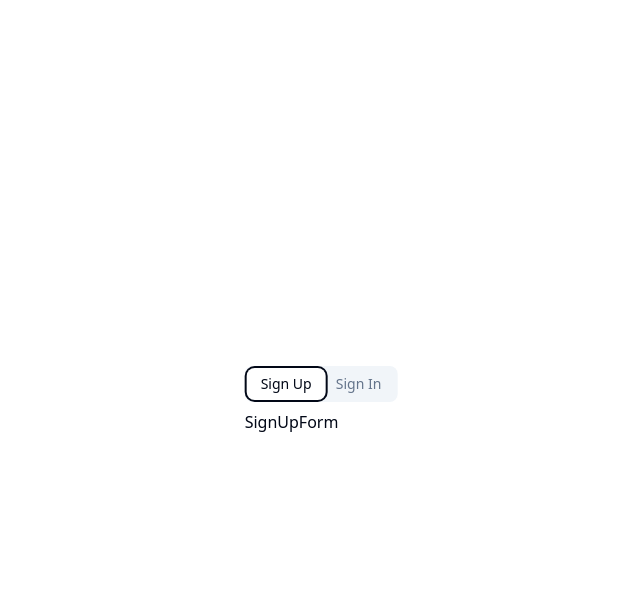
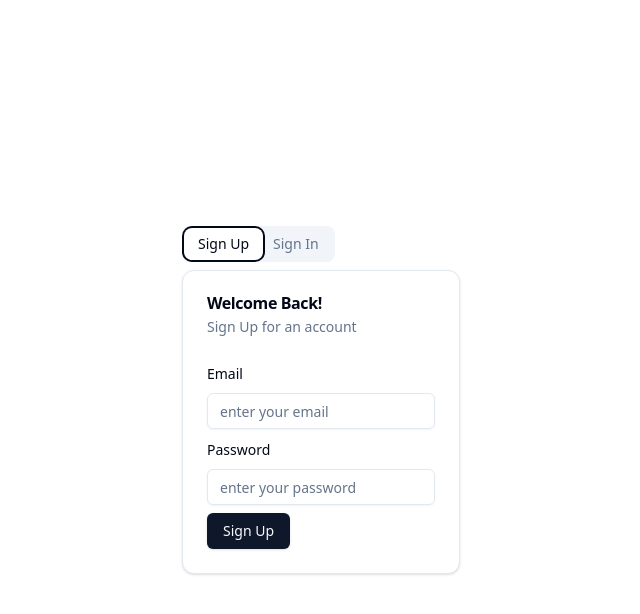
Before and after one commit to olyaiy/lucia-practice, a Next.js app: page /authenticate in a window 1280 px wide. Both pictures are taken after a click on the tab "Sign Up". Shown: the top 614 px of the page, without its empty margins (319-959 px from the left). Built offline with nearby package versions, Linux system fonts and the light colour scheme.

Commit message:
add sign-up component

```diff
--- a/src/app/authenticate/SignInForm.tsx
+++ b/src/app/authenticate/SignInForm.tsx
@@ -35,6 +35,7 @@ const SignInForm = () => {
       email: "",
       password: "",
     },
+
   })
 
   // 2. Define a submit handler.
@@ -63,11 +64,34 @@ const SignInForm = () => {
                         <FormItem>
                             <FormLabel>Email</FormLabel>
                             <FormControl>
-                                <Input placeholder='enter your email..' {...field}/>
+                                <Input type='email' placeholder='enter your email' {...field}/>
                             </FormControl>
+                            <FormMessage/>
                         </FormItem>
                     )}
                     ></FormField>
+                     <FormField
+                    control={form.control}
+                    name='password'
+                    render={({ field }) => (
+                        <FormItem>
+                            <FormLabel>Password</FormLabel>
+                            <FormControl>
+                                <Input type='password' placeholder='enter your password' {...field}
+                                onChange={(e) => {
+                                    e.target.value = e.target.value.trim()
+                                    field.onChange(e);
+                                }}
+                                />
+                            </FormControl>
+                            <FormMessage/>
+                        </FormItem>
+                    )}
+                    ></FormField>
+                    <Button type='submit' className='self-start'>
+                        Login
+
+                    </Button>
                 </form>
 
             </Form>
--- a/src/app/authenticate/SignUpForm.tsx
+++ b/src/app/authenticate/SignUpForm.tsx
@@ -1,11 +1,103 @@
+'use client'
 
+import { Card, CardContent, CardDescription, CardHeader, CardTitle } from '@/components/ui/card'
 import React from 'react'
+import { z } from 'zod'
+import { zodResolver } from "@hookform/resolvers/zod"
+
+import { Button } from "@/components/ui/button"
+import {
+  Form,
+  FormControl,
+  FormDescription,
+  FormField,
+  FormItem,
+  FormLabel,
+  FormMessage,
+} from "@/components/ui/form"
+import { Input } from "@/components/ui/input"
+import { useForm } from 'react-hook-form'
+
+
+export const signUpSchema = z.object ({
+    email : z.string().email(),
+    password: z.string().min(8),
+})
+
 
 const SignUpForm = () => {
+
+
+    // 1. Define your form.
+    const form = useForm<z.infer<typeof signUpSchema>>({
+    resolver: zodResolver(signUpSchema),
+    defaultValues: {
+      email: "",
+      password: "",
+    },
+
+  })
+
+  // 2. Define a submit handler.
+  function onSubmit(values: z.infer<typeof signUpSchema>) {
+    // Do something with the form values.
+    // ✅ This will be type-safe and validated.
+    console.log(values)
+  }
+
+
+
+
   return (
-    <div>
-      SignUpForm
-    </div>
+    <Card>
+        <CardHeader>
+            <CardTitle>Welcome Back!</CardTitle>
+            <CardDescription>Sign Up for an account</CardDescription>
+        </CardHeader>
+        <CardContent className='space-y-2'>
+            <Form {...form} >
+                <form className='flex flex-col gap-2' onSubmit={form.handleSubmit(onSubmit)}>
+                    <FormField
+                    control={form.control}
+                    name='email'
+                    render={({ field }) => (
+                        <FormItem>
+                            <FormLabel>Email</FormLabel>
+                            <FormControl>
+                                <Input type='email' placeholder='enter your email' {...field}/>
+                            </FormControl>
+                            <FormMessage/>
+                        </FormItem>
+                    )}
+                    ></FormField>
+                     <FormField
+                    control={form.control}
+                    name='password'
+                    render={({ field }) => (
+                        <FormItem>
+                            <FormLabel>Password</FormLabel>
+                            <FormControl>
+                                <Input type='password' placeholder='enter your password' {...field}
+                                onChange={(e) => {
+                                    e.target.value = e.target.value.trim()
+                                    field.onChange(e);
+                                }}
+                                />
+                            </FormControl>
+                            <FormMessage/>
+                        </FormItem>
+                    )}
+                    ></FormField>
+                    <Button type='submit' className='self-start'>
+                        Sign Up
+
+                    </Button>
+                </form>
+
+            </Form>
+
+        </CardContent>
+    </Card>
   )
 }
 
```
